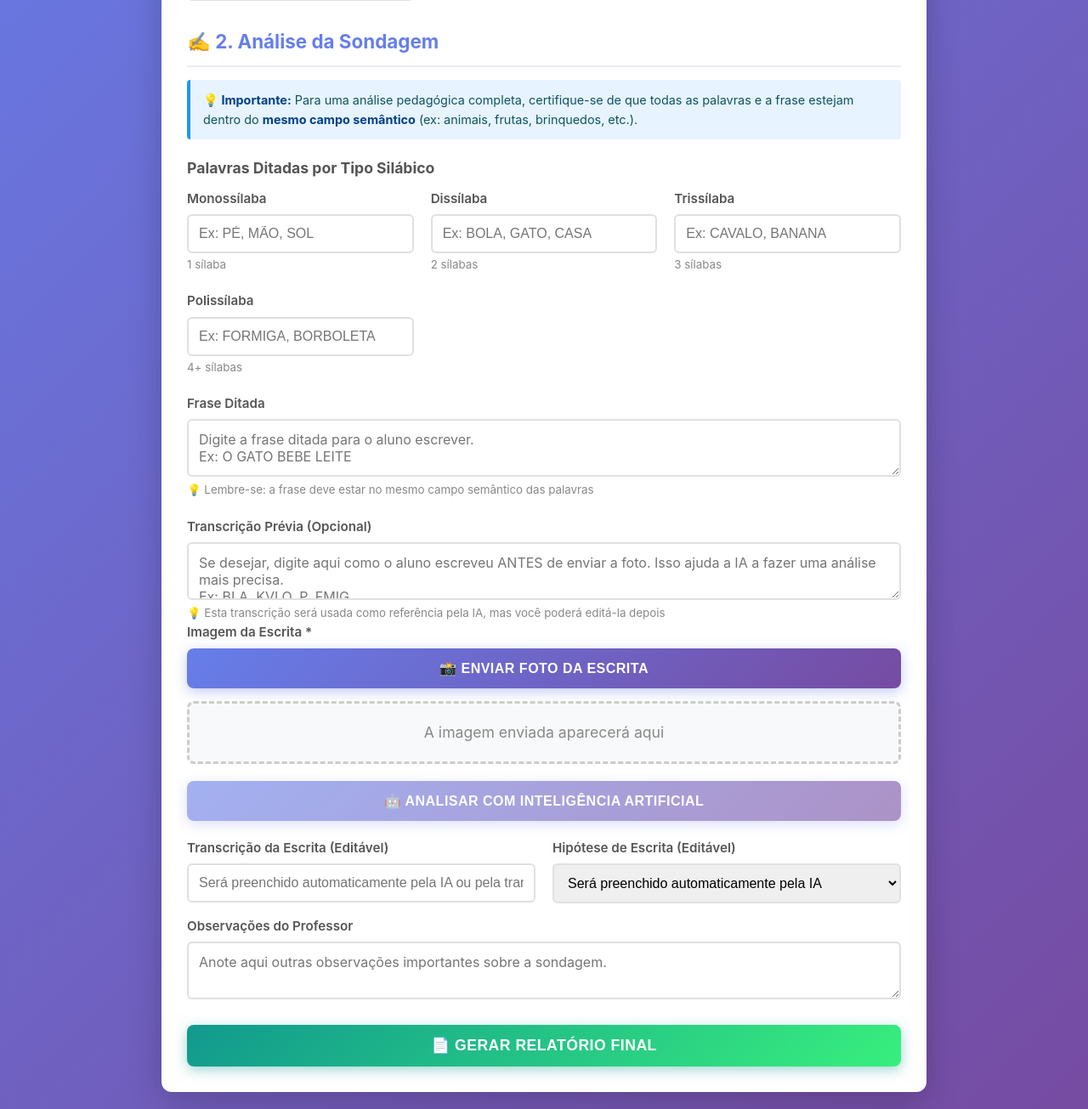
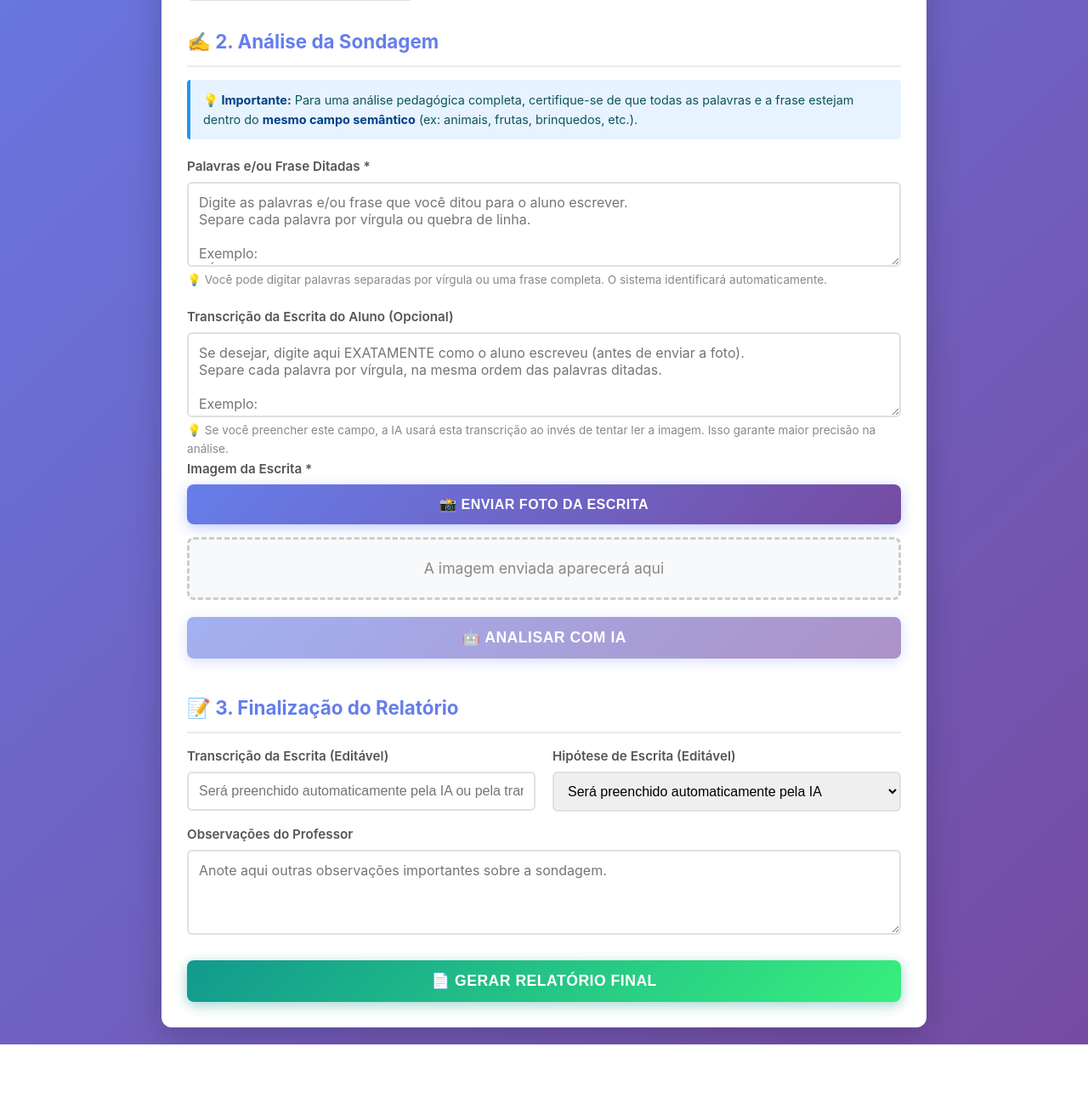
Before and after one commit to rennydantas-maker/sondagem-pedagogica, a Flask app: page / in a window 1280 px wide. Shown: the part 468-1773 px from the top of the page at 85% size. After the commit the page ends 1697 px from the top, so only its background shows below. Run offline with Flask 3, Linux system fonts and the light colour scheme.

Commit message:
Refactor: Simplificar interface com campo único para palavras e transcrição
- Removidos campos separados por tipo silábico (monossílaba, dissílaba, etc)
- Criado campo único 'palavras_ditadas' que aceita múltiplas palavras/frase
- Campo único 'transcricao_previa' para transcrição opcional
- Corrigido problema de contagem incompatível entre palavras e transcrições
- Lógica simplificada no back-end para processar dados de forma flexível
- Interface mais intuitiva e fácil de usar para professores
- Testes locais confirmam funcionamento correto

```diff
--- a/app.py
+++ b/app.py
@@ -26,8 +26,8 @@ def analyze_image():
     """
     Rota que recebe a imagem, processa com OCR e analisa com IA.
 
-    Fluxo:
-    1. Recebe a imagem, palavras ditadas (separadas por tipo silábico), frase e transcrição prévia
+    Fluxo SIMPLIFICADO:
+    1. Recebe a imagem, palavras ditadas (em um único campo) e transcrição prévia
     2. Usa OCR para extrair o texto da imagem (ou usa a transcrição prévia)
     3. Usa IA para classificar a hipótese de escrita
     4. Retorna a transcrição, hipótese e justificativa
@@ -39,21 +39,13 @@ def analyze_image():
 
     file = request.files['file']
 
-    # Recebe os campos separados de palavras ditadas
-    monossilaba = request.form.get('monossilaba', '').strip()
-    dissilaba = request.form.get('dissilaba', '').strip()
-    trissilaba = request.form.get('trissilaba', '').strip()
-    polissilaba = request.form.get('polissilaba', '').strip()
-    frase_ditada = request.form.get('frase', '').strip()
+    # Recebe os campos simplificados
+    palavras_ditadas = request.form.get('palavras_ditadas', '').strip()
     transcricao_previa = request.form.get('transcricao_previa', '').strip()
 
     # Log dos dados recebidos (para debugging)
     print(f"[DEBUG] Dados recebidos:")
-    print(f"  Monossílaba: '{monossilaba}'")
-    print(f"  Dissílaba: '{dissilaba}'")
-    print(f"  Trissílaba: '{trissilaba}'")
-    print(f"  Polissílaba: '{polissilaba}'")
-    print(f"  Frase: '{frase_ditada}'")
+    print(f"  Palavras ditadas: '{palavras_ditadas}'")
     print(f"  Transcrição prévia: '{transcricao_previa}'")
 
     if file.filename == '':
@@ -61,26 +53,29 @@ def analyze_image():
 
     try:
         # ===== PROCESSA AS PALAVRAS DITADAS =====
-        # Junta todas as palavras dos 4 campos
+        # Separa as palavras por vírgula ou quebra de linha
         palavras_lista = []
-        print(f"[DEBUG] Processando palavras...")
+        if palavras_ditadas:
+            # Substitui quebras de linha por vírgulas e depois separa
+            palavras_texto = palavras_ditadas.replace('\n', ',')
+            palavras_lista = [p.strip() for p in palavras_texto.split(',') if p.strip()]
 
-        if monossilaba:
-            palavras_lista.extend([p.strip() for p in monossilaba.replace('\n', ',').split(',') if p.strip()])
-        if dissilaba:
-            palavras_lista.extend([p.strip() for p in dissilaba.replace('\n', ',').split(',') if p.strip()])
-        if trissilaba:
-            palavras_lista.extend([p.strip() for p in trissilaba.replace('\n', ',').split(',') if p.strip()])
-        if polissilaba:
-            palavras_lista.extend([p.strip() for p in polissilaba.replace('\n', ',').split(',') if p.strip()])
+        print(f"[DEBUG] Total de palavras ditadas: {len(palavras_lista)}")
+        print(f"[DEBUG] Palavras: {palavras_lista}")
+
+        if len(palavras_lista) == 0:
+            return jsonify({'error': 'Nenhuma palavra ou frase ditada foi informada'}), 400
 
         # ===== PRIORIDADE: TRANSCRIÇÃO PRÉVIA =====
         # Se o professor forneceu uma transcrição prévia, usa ela ao invés do OCR
         if transcricao_previa:
             texto_extraido = transcricao_previa
+            print(f"[DEBUG] Usando transcrição prévia: '{texto_extraido}'")
         else:
             # ===== SIMULAÇÃO DE OCR =====
             # MODO DE DEMONSTRAÇÃO: Simula escrita para as palavras
+            print(f"[DEBUG] Simulando OCR para {len(palavras_lista)} palavra(s)...")
+
             if len(palavras_lista) == 1:
                 palavra = palavras_lista[0].upper()
 
@@ -89,7 +84,7 @@ def analyze_image():
                     texto_extraido = "CVLO"
                 elif palavra == "BOLA":
                     texto_extraido = "BOA"
-                elif palavra == "PÉ":
+                elif palavra == "PÉ" or palavra == "PE":
                     texto_extraido = "PE"
                 elif palavra == "FORMIGA":
                     texto_extraido = "FRMGA"
@@ -97,7 +92,7 @@ def analyze_image():
                     # Para outras palavras, simula escrita alfabética com variação
                     texto_extraido = palavra
 
-            elif len(palavras_lista) > 1:
+            else:
                 # Para múltiplas palavras, simula escritas variadas
                 escritas_simuladas = []
                 for palavra in palavras_lista:
@@ -111,37 +106,38 @@ def analyze_image():
 
                 texto_extraido = ', '.join(escritas_simuladas)
 
-            elif frase_ditada:
-                # Se só tem frase, simula escrita da frase
-                texto_extraido = frase_ditada.upper()
-            else:
-                texto_extraido = ""
+            print(f"[DEBUG] Texto simulado: '{texto_extraido}'")
 
         # ===== ANÁLISE COM IA =====
         # Processa as escritas extraídas (do OCR ou da transcrição prévia)
-        escritas_lista = [e.strip() for e in texto_extraido.replace('\n', ',').split(',') if e.strip()]
+        escritas_lista = []
+        if texto_extraido:
+            # Substitui quebras de linha por vírgulas e depois separa
+            escritas_texto = texto_extraido.replace('\n', ',')
+            escritas_lista = [e.strip() for e in escritas_texto.split(',') if e.strip()]
 
-        if len(palavras_lista) == 0 and not frase_ditada:
-            print(f"[DEBUG] Erro: Nenhuma palavra ou frase informada")
-            return jsonify({'error': 'Nenhuma palavra ou frase ditada foi informada'}), 400
-
-        print(f"[DEBUG] Total de palavras: {len(palavras_lista)}")
-        print(f"[DEBUG] Palavras: {palavras_lista}")
+        print(f"[DEBUG] Total de escritas: {len(escritas_lista)}")
         print(f"[DEBUG] Escritas: {escritas_lista}")
 
-        # Se houver apenas uma palavra
+        if len(escritas_lista) == 0:
+            return jsonify({'error': 'Não foi possível extrair texto da imagem ou da transcrição'}), 400
+
+        # ===== ANÁLISE INTELIGENTE =====
+        # Se houver apenas uma palavra/escrita
         if len(palavras_lista) == 1 and len(escritas_lista) == 1:
+            print(f"[DEBUG] Analisando palavra única: '{palavras_lista[0]}' → '{escritas_lista[0]}'")
             resultado_ia = analisar_escrita(palavras_lista[0], escritas_lista[0])
 
             return jsonify({
                 'transcricao': escritas_lista[0],
                 'hipotese': resultado_ia['hipotese'],
                 'justificativa': resultado_ia['justificativa'],
-                'modo': 'transcricao_previa' if transcricao_previa else 'simulacao_producao'
+                'modo': 'transcricao_previa' if transcricao_previa else 'simulacao_ocr'
             })
 
-        # Se houver múltiplas palavras
-        elif len(palavras_lista) > 1 and len(escritas_lista) > 0:
+        # Se houver múltiplas palavras/escritas
+        else:
+            print(f"[DEBUG] Analisando múltiplas palavras...")
             resultado_ia = analisar_multiplas_palavras(palavras_lista, escritas_lista)
 
             return jsonify({
@@ -149,22 +145,8 @@ def analyze_image():
                 'hipotese': resultado_ia['hipotese'],
                 'justificativa': resultado_ia['justificativa'],
                 'analises_individuais': resultado_ia.get('analises_individuais', []),
-                'modo': 'transcricao_previa' if transcricao_previa else 'simulacao_producao_multiplas'
+                'modo': 'transcricao_previa' if transcricao_previa else 'simulacao_ocr_multiplas'
             })
-
-        # Se houver apenas frase
-        elif frase_ditada and len(escritas_lista) == 1:
-            resultado_ia = analisar_escrita(frase_ditada, escritas_lista[0])
-
-            return jsonify({
-                'transcricao': escritas_lista[0],
-                'hipotese': resultado_ia['hipotese'],
-                'justificativa': resultado_ia['justificativa'],
-                'modo': 'transcricao_previa_frase' if transcricao_previa else 'simulacao_producao_frase'
-            })
-
-        else:
-            return jsonify({'error': 'Não foi possível processar a análise. Verifique os dados enviados.'}), 400
 
     except Exception as e:
         import traceback
--- a/templates/sondagem.html
+++ b/templates/sondagem.html
@@ -104,8 +104,15 @@
 
         textarea {
             resize: vertical;
-            min-height: 60px;
+            min-height: 100px;
             font-family: inherit;
+        }
+
+        small {
+            color: #888;
+            font-size: 0.85rem;
+            margin-top: 5px;
+            display: block;
         }
 
         .btn {
@@ -330,41 +337,16 @@
                 <strong>💡 Importante:</strong> Para uma análise pedagógica completa, certifique-se de que todas as palavras e a frase estejam dentro do <strong>mesmo campo semântico</strong> (ex: animais, frutas, brinquedos, etc.).
             </div>
 
-            <h3 style="color: #555; font-size: 1.1rem; margin: 20px 0 10px 0;">Palavras Ditadas por Tipo Silábico</h3>
-
-            <div class="form-grid">
-                <div class="form-group">
-                    <label for="monossilaba">Monossílaba</label>
-                    <input type="text" id="monossilaba" placeholder="Ex: PÉ, MÃO, SOL">
-                    <small style="color: #888; margin-top: 3px; display: block;">1 sílaba</small>
-                </div>
-                <div class="form-group">
-                    <label for="dissilaba">Dissílaba</label>
-                    <input type="text" id="dissilaba" placeholder="Ex: BOLA, GATO, CASA">
-                    <small style="color: #888; margin-top: 3px; display: block;">2 sílabas</small>
-                </div>
-                <div class="form-group">
-                    <label for="trissilaba">Trissílaba</label>
-                    <input type="text" id="trissilaba" placeholder="Ex: CAVALO, BANANA">
-                    <small style="color: #888; margin-top: 3px; display: block;">3 sílabas</small>
-                </div>
-                <div class="form-group">
-                    <label for="polissilaba">Polissílaba</label>
-                    <input type="text" id="polissilaba" placeholder="Ex: FORMIGA, BORBOLETA">
-                    <small style="color: #888; margin-top: 3px; display: block;">4+ sílabas</small>
-                </div>
+            <div class="form-group" style="margin-top: 20px;">
+                <label for="palavras-ditadas">Palavras e/ou Frase Ditadas *</label>
+                <textarea id="palavras-ditadas" placeholder="Digite as palavras e/ou frase que você ditou para o aluno escrever.&#10;Separe cada palavra por vírgula ou quebra de linha.&#10;&#10;Exemplo:&#10;PÉ, BOLA, CAVALO, FORMIGA&#10;O GATO BEBE LEITE" required></textarea>
+                <small>💡 Você pode digitar palavras separadas por vírgula ou uma frase completa. O sistema identificará automaticamente.</small>
             </div>
 
             <div class="form-group" style="margin-top: 20px;">
-                <label for="frase">Frase Ditada</label>
-                <textarea id="frase" placeholder="Digite a frase ditada para o aluno escrever.&#10;Ex: O GATO BEBE LEITE"></textarea>
-                <small style="color: #888; margin-top: 5px; display: block;">💡 Lembre-se: a frase deve estar no mesmo campo semântico das palavras</small>
-            </div>
-
-            <div class="form-group" style="margin-top: 20px;">
-                <label for="transcricao-previa">Transcrição Prévia (Opcional)</label>
-                <textarea id="transcricao-previa" placeholder="Se desejar, digite aqui como o aluno escreveu ANTES de enviar a foto. Isso ajuda a IA a fazer uma análise mais precisa.&#10;Ex: BLA, KVLO, P, FMIG"></textarea>
-                <small style="color: #888; margin-top: 5px; display: block;">💡 Esta transcrição será usada como referência pela IA, mas você poderá editá-la depois</small>
+                <label for="transcricao-previa">Transcrição da Escrita do Aluno (Opcional)</label>
+                <textarea id="transcricao-previa" placeholder="Se desejar, digite aqui EXATAMENTE como o aluno escreveu (antes de enviar a foto).&#10;Separe cada palavra por vírgula, na mesma ordem das palavras ditadas.&#10;&#10;Exemplo:&#10;PE, BOA, CVLO, FMIG"></textarea>
+                <small>💡 Se você preencher este campo, a IA usará esta transcrição ao invés de tentar ler a imagem. Isso garante maior precisão na análise.</small>
             </div>
 
             <div class="form-group">
@@ -379,25 +361,29 @@
                 </div>
             </div>
 
-            <button class="btn btn-primary" id="analyze-btn" onclick="analyzeWithAI()" style="width: 100%; margin-top: 20px;" disabled>
-                🤖 Analisar com Inteligência Artificial
+            <button class="btn btn-primary" id="analyze-btn" onclick="analyzeWithAI()" style="width: 100%; margin-top: 20px; font-size: 1.1rem;" disabled>
+                🤖 Analisar com IA
             </button>
 
             <div class="loading" id="loading">
                 <div class="spinner"></div>
-                <p>Processando imagem e analisando escrita...</p>
+                <p>Analisando a escrita com Inteligência Artificial...</p>
             </div>
 
             <div class="result-box" id="result-box">
-                <h3>📊 Resultado da Análise Automática</h3>
-                <p><strong>Texto Identificado:</strong> <span id="result-transcription"></span></p>
+                <h3>✅ Resultado da Análise</h3>
+                <p><strong>Transcrição:</strong> <span id="result-transcription"></span></p>
                 <p><strong>Hipótese de Escrita:</strong></p>
-                <span class="hypothesis-badge" id="result-hypothesis"></span>
-                <p style="margin-top: 15px;"><strong>Justificativa Pedagógica:</strong></p>
-                <p id="result-justification" style="font-style: italic; color: #555;"></p>
+                <div class="hypothesis-badge" id="result-hypothesis"></div>
+                <p><strong>Justificativa Pedagógica:</strong></p>
+                <p id="result-justification" style="text-align: justify; margin-top: 10px;"></p>
             </div>
+        </div>
 
-            <div class="form-grid" style="margin-top: 20px;">
+        <div class="form-section" style="margin-top: 40px;">
+            <h2>📝 3. Finalização do Relatório</h2>
+
+            <div class="form-grid">
                 <div class="form-group">
                     <label for="writing-transcription">Transcrição da Escrita (Editável)</label>
                     <input type="text" id="writing-transcription" placeholder="Será preenchido automaticamente pela IA ou pela transcrição prévia">
@@ -476,26 +462,13 @@
 
         // Função principal de análise com IA
         async function analyzeWithAI() {
-            // Coleta todas as palavras ditadas
-            const monossilaba = document.getElementById('monossilaba').value.trim();
-            const dissilaba = document.getElementById('dissilaba').value.trim();
-            const trissilaba = document.getElementById('trissilaba').value.trim();
-            const polissilaba = document.getElementById('polissilaba').value.trim();
-            const frase = document.getElementById('frase').value.trim();
+            // Coleta os dados
+            const palavrasDitadas = document.getElementById('palavras-ditadas').value.trim();
             const transcricaoPrevia = document.getElementById('transcricao-previa').value.trim();
 
-            // Monta a lista de palavras ditadas
-            const palavras = [];
-            if (monossilaba) palavras.push(monossilaba);
-            if (dissilaba) palavras.push(dissilaba);
-            if (trissilaba) palavras.push(trissilaba);
-            if (polissilaba) palavras.push(polissilaba);
-
-            const palavrasDitadas = palavras.join(', ');
-
             // Validação
-            if (!palavrasDitadas && !frase) {
-                alert('Por favor, preencha pelo menos uma palavra ou uma frase antes de analisar.');
+            if (!palavrasDitadas) {
+                alert('Por favor, preencha as palavras e/ou frase ditadas antes de analisar.');
                 return;
             }
 
@@ -512,11 +485,7 @@
             // Prepara os dados para envio
             const formData = new FormData();
             formData.append('file', currentImageFile);
-            formData.append('monossilaba', monossilaba);
-            formData.append('dissilaba', dissilaba);
-            formData.append('trissilaba', trissilaba);
-            formData.append('polissilaba', polissilaba);
-            formData.append('frase', frase);
+            formData.append('palavras_ditadas', palavrasDitadas);
             formData.append('transcricao_previa', transcricaoPrevia);
 
             try {
@@ -574,21 +543,7 @@
 
             // Coleta dados
             const studentDob = document.getElementById('student-dob').value;
-
-            // Monta palavras ditadas para o relatório
-            const monossilaba = document.getElementById('monossilaba').value.trim();
-            const dissilaba = document.getElementById('dissilaba').value.trim();
-            const trissilaba = document.getElementById('trissilaba').value.trim();
-            const polissilaba = document.getElementById('polissilaba').value.trim();
-            const frase = document.getElementById('frase').value.trim();
-
-            let dictatedWordsReport = '';
-            if (monossilaba) dictatedWordsReport += 'Monossílaba: ' + monossilaba + '\n';
-            if (dissilaba) dictatedWordsReport += 'Dissílaba: ' + dissilaba + '\n';
-            if (trissilaba) dictatedWordsReport += 'Trissílaba: ' + trissilaba + '\n';
-            if (polissilaba) dictatedWordsReport += 'Polissílaba: ' + polissilaba + '\n';
-            if (frase) dictatedWordsReport += 'Frase: ' + frase;
-
+            const palavrasDitadas = document.getElementById('palavras-ditadas').value.trim();
             const writingTranscription = document.getElementById('writing-transcription').value.trim();
             const teacherNotes = document.getElementById('teacher-notes').value.trim();
             const imageSrc = document.getElementById('image-preview').src;
@@ -599,7 +554,7 @@
             document.getElementById('report-student-dob').textContent = studentDob ? new Date(studentDob + 'T00:00:00').toLocaleDateString('pt-BR') : 'Não informado';
             document.getElementById('report-teacher-name').textContent = teacherName;
             document.getElementById('report-date').textContent = new Date().toLocaleDateString('pt-BR');
-            document.getElementById('report-dictated-words').innerHTML = dictatedWordsReport.replace(/\n/g, '<br>') || 'Não informado';
+            document.getElementById('report-dictated-words').textContent = palavrasDitadas || 'Não informado';
             document.getElementById('report-image').src = imageSrc;
             document.getElementById('report-writing-hypothesis').textContent = writingHypothesis;
             document.getElementById('report-writing-transcription').textContent = writingTranscription || 'N/A';
```
